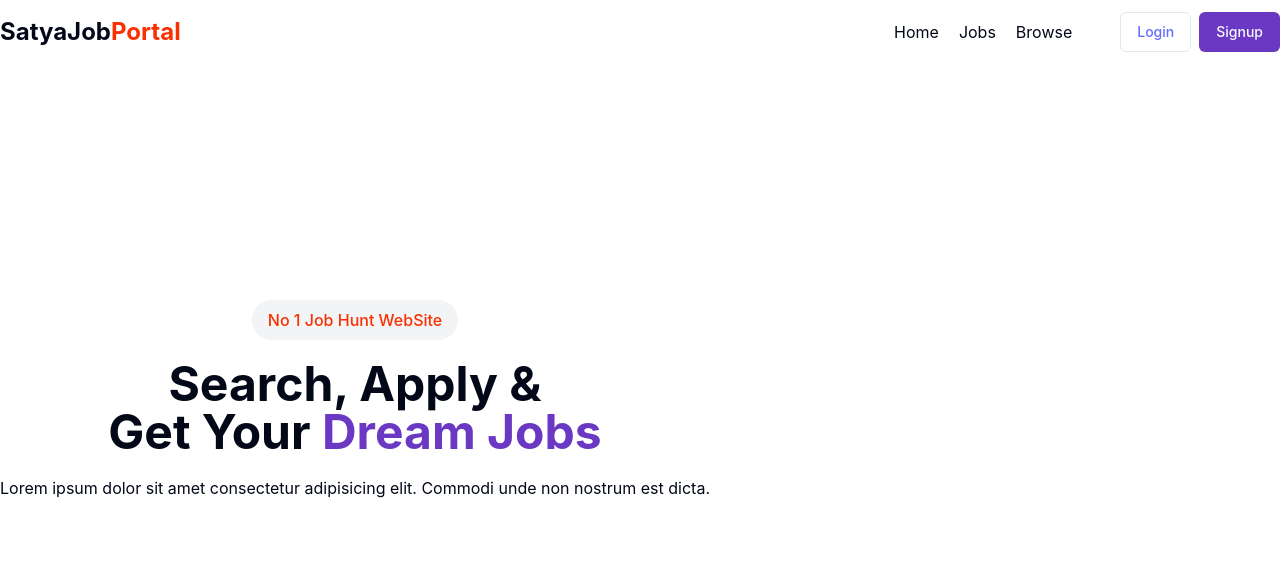
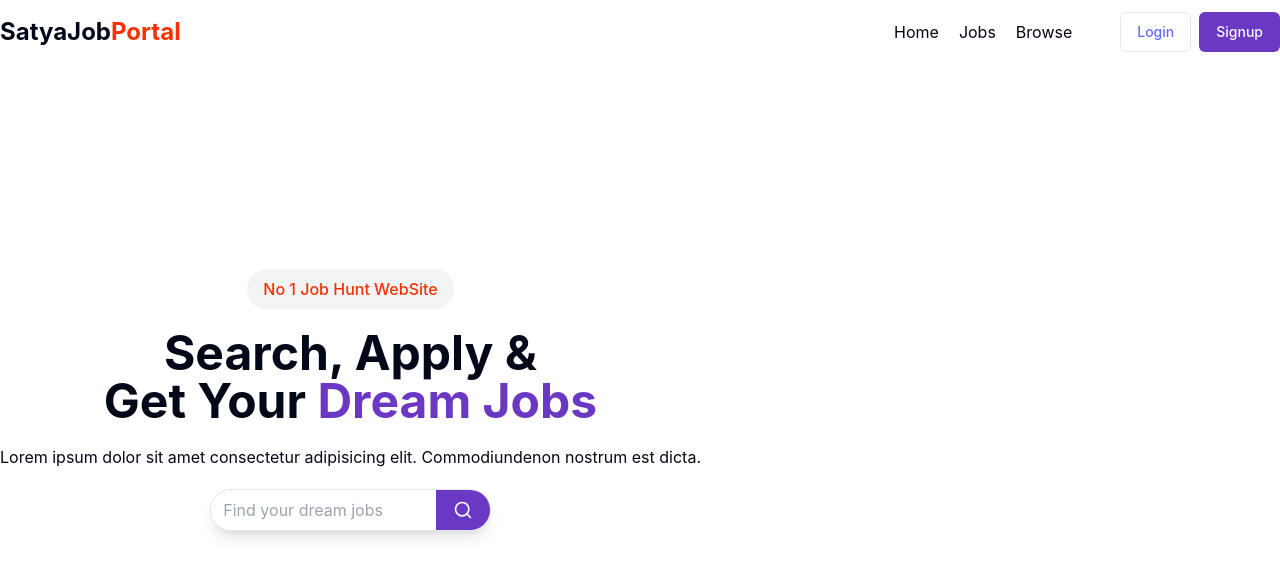
Before and after one commit to satya549/Job_portal, a React (Vite) app in the folder frontend/: page / in a window 1280 px wide. Shown: the top 576 px of the page. Built offline with nearby package versions, Linux system fonts and the light colour scheme.

Commit message:
Add Search Button in HeroSection

```diff
--- a/frontend/src/components/HeroSection.jsx
+++ b/frontend/src/components/HeroSection.jsx
@@ -1,3 +1,6 @@
+import { Search } from "lucide-react";
+import { Button } from "./ui/button";
+
 const HeroSection = () => {
   return (
     <div className="text-center">
@@ -9,7 +12,17 @@
           Search, Apply & <br /> Get Your{" "}
           <span className="text-[#6A38C2]">Dream Jobs</span>
         </h1>
-        <p>Lorem ipsum dolor sit amet consectetur adipisicing elit. Commodi unde non nostrum est dicta.</p>
+        <p>Lorem ipsum dolor sit amet consectetur adipisicing elit. Commodiundenon nostrum est dicta.</p>
+        <div className="flex w-[40%] shadow-lg border border-gray-200 pl-3 rounded-full items-center gap-4 mx-auto">
+          <input
+            type="text"
+            placeholder="Find your dream jobs"
+            className="cutline-none border-none w-full"
+          />
+          <Button className="rounded-r-full bg-[#6A38C2]">
+            <Search className="h-5 w-5"/>
+          </Button>
+        </div>
       </div>
     </div>
   );
```
